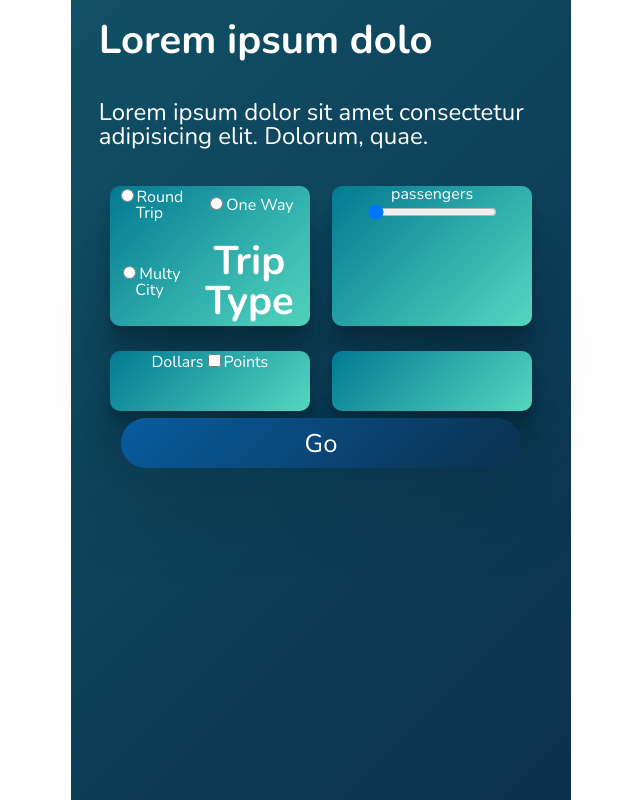
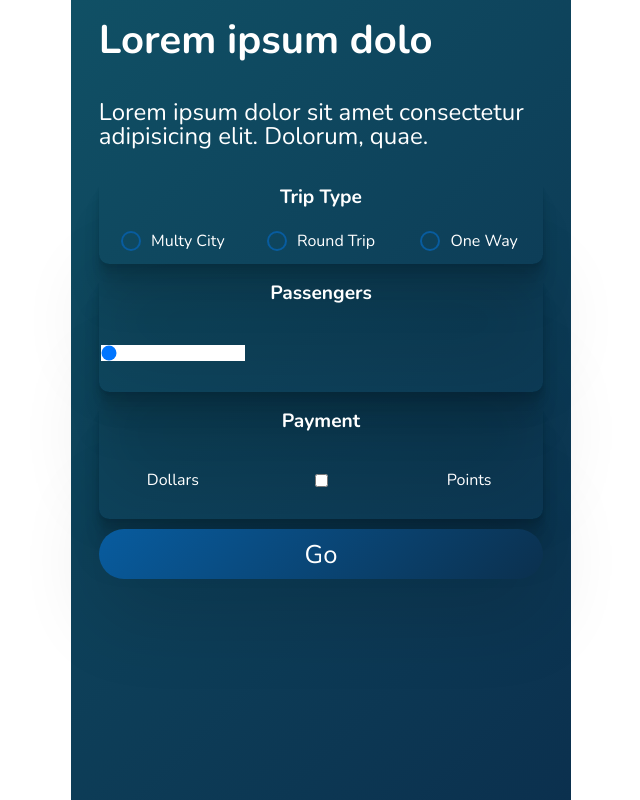
Before and after one commit to edsaavedra/sw-pnrs, a React (Create React App) app: page / in a window 1280 px wide. Shown: the whole page, without its empty margins (319-959 px from the left). Built offline with nearby package versions, Linux system fonts and the light colour scheme.

Commit message:
style radios

```diff
--- a/src/App.js
+++ b/src/App.js
@@ -22,7 +22,7 @@ class App  extends Component {
         <form className="form">
 
           <div className="field roundtrip">
-            <span className="title">Trip Type</span>
+            <span className="field-title">Trip Type</span>
             <label for="roundtrip">
               <input type="radio" name="triptype" value="roundtrip" id="roundtrip"/>
               <span className="roundtrip">Round Trip</span>
@@ -39,20 +39,19 @@ class App  extends Component {
 
           <div className="field passangers">
             <label for="passengers">
-              <span className="passengers">passengers</span>
-              <input type="range" min="1" max="8" value="1" id="passengers"/>
+              <span className="field-title">Passengers</span>
+              <input type="range" min="1" max="8" value="1" id="passengers" className="range"/>
             </label>
           </div>
 
           <div className="field payment">
             <label for="payment">
+              <span className="field-title">Payment</span>
               <span className="payment">Dollars</span>
               <input type="checkbox" value="1" id="payment"/>
               <span className="payment">Points</span>
             </label>
           </div>
-
-          <div className="field"></div>
 
           <input type="button" className="submit" value="Go"/>
         </form>
--- a/src/App.scss
+++ b/src/App.scss
@@ -7,7 +7,6 @@ $bl4: #54d7c0;
 $bl5: #085c9f;
 $white: #FFF;
 $gr1: #f5f5f5;
-
 
 .App {
   background: linear-gradient(135deg, $bl1 0%,$bl2 100%);
@@ -34,18 +33,49 @@ $gr1: #f5f5f5;
     font-size: 1.5em;
   }
 
+  input[type="radio"] {
+    -webkit-appearance: none;
+    border-radius: 50%;
+    border: 2px solid $bl5;
+    cursor: pointer;
+    display: inline-block;
+    height: 20px;
+    margin: 0 10px 0 0;
+    vertical-align: middle;
+    width: 20px;
+    overflow: hidden;
+    position: relative;
+    z-index: 1;
+    &:checked {
+      &:before {
+        transform: scale(18);
+        background: $white;
+      }
+    }
+    &:before {
+      background: transparent;
+      border-radius: 50%;
+      content: '';
+      display: block;
+      height: 1px;
+      position: absolute;
+      transform-origin: 50% 50%;
+      transition: all .3s cubic-bezier(0.95, 0.05, 0.795, 0.035);
+      width: 1px;
+      z-index: 0;
+      left: 8px;
+      top: 8px;
+    }
+    &:focus {outline: none;}
+  }
+
   .form {
     grid-area: f;
     text-align: center;
-    display: grid;
-    grid-template-columns: 1fr 1fr;
-    grid-template-rows: 1fr 1fr;
-    align-items: center;
-    justify-items: center;
     max-height: 300px;
 
       .field {
-        background: linear-gradient(135deg, $bl3 0%,$bl4 100%);
+        //background: linear-gradient(135deg, $bl3 0%,$bl4 100%);
         box-shadow:
           0 2.8px 2.2px rgba(0, 0, 0, 0.034),
           0 6.7px 5.3px rgba(0, 0, 0, 0.048),
@@ -54,23 +84,55 @@ $gr1: #f5f5f5;
           0 41.8px 33.4px rgba(0, 0, 0, 0.086),
           0 100px 80px rgba(0, 0, 0, 0.12);
         border-radius: 10px;
-        margin: 10px;
-        height: 80%;
-        width: 90%;
+        margin: 10px 0;
+        width: 100%;
+
+        .field-title {
+          grid-area: t;
+          font-size: 1.2em;
+          font-weight: bold;
+          margin: 10px 0;
+        }
 
         &.roundtrip {
+          align-items: center;
           display: grid;
-          align-items: center;
-          justify-items: center;
+          grid-template-columns: 1fr 1fr 1fr;
+          grid-template-rows: 1fr 1.2fr;
+          grid-template-areas: "t t t"
+                               "r o m";
           label {
-            display: block;
+            cursor: pointer;
+            &:nth-child(1) {grid-area: r}
+            &:nth-child(2) {grid-area: o}
+            &:nth-child(3) {grid-area: m}
+            span {
+              line-height: 1em;
+              display: inline-block;
+              vertical-align: middle;
+            }
           }
         }
         &.passangers{
-
+          label {
+            align-items: center;
+            display: grid;
+            grid-template-columns: 1fr 1fr 1fr;
+            grid-template-rows: 1fr 2fr;
+            grid-template-areas: "t t t" "r r r"
+          }
+          .range {
+            -webkit-appearance: none;
+          }
         }
         &.payment{
-
+          label {
+            align-items: center;
+            display: grid;
+            grid-template-columns: 1fr 1fr 1fr;
+            grid-template-rows: 1fr 2fr;
+            grid-template-areas: "t t t" "d c p"
+          }
         }
       }
       .submit {
@@ -84,10 +146,10 @@ $gr1: #f5f5f5;
         font-size: 1.6em;
         grid-column: 1 / 3;
         height: 50px;
-        margin: 0;
+        margin: 0 auto;
         outline: none;
         padding: 0;
-        width: 90%;
+        width: 100%;
       }
   }
 }
```
